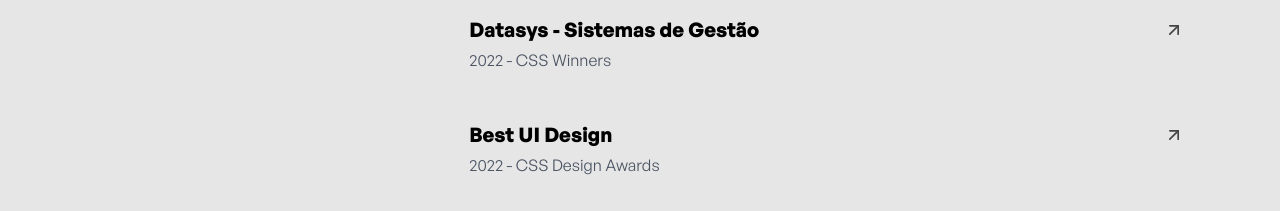
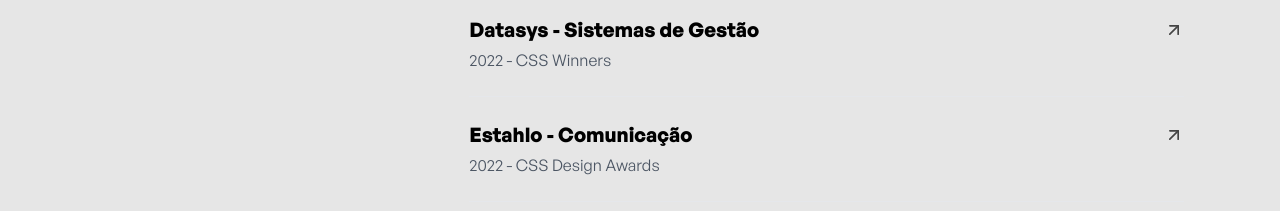
Before and after one commit to thbueno/ghosthands, a Next.js app: page / in a window 1280 px wide. Shown: the part 7040-7251 px from the top of the page. Built offline with nearby package versions, Linux system fonts and the light colour scheme.

Commit message:
another one

```diff
--- a/components/awards-section.tsx
+++ b/components/awards-section.tsx
@@ -27,8 +27,8 @@ const awards: Award[] = [
     url: "#",
   },
   {
-    id: "best-ui-design",
-    title: "Best UI Design",
+    id: "esthalo",
+    title: "Estahlo - Comunicação",
     year: "2022",
     organization: "CSS Design Awards",
     url: "#",
```
